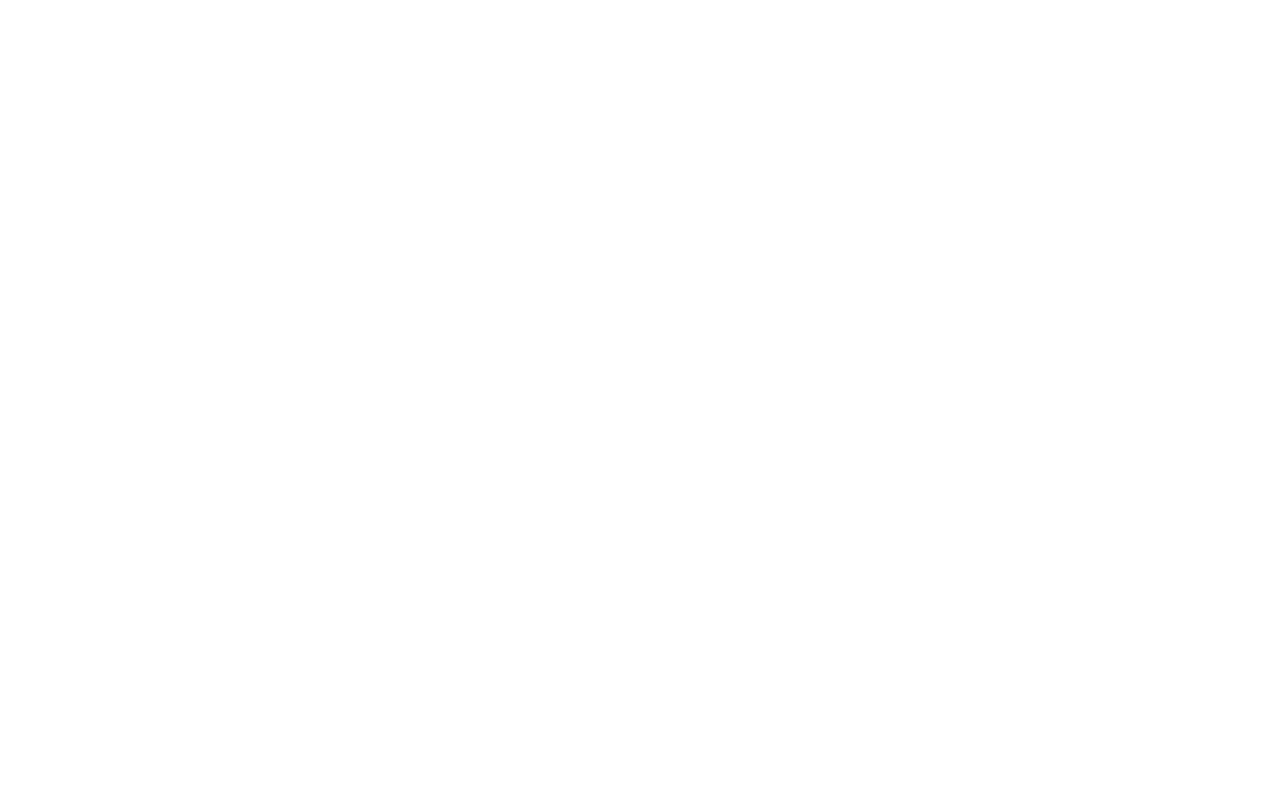
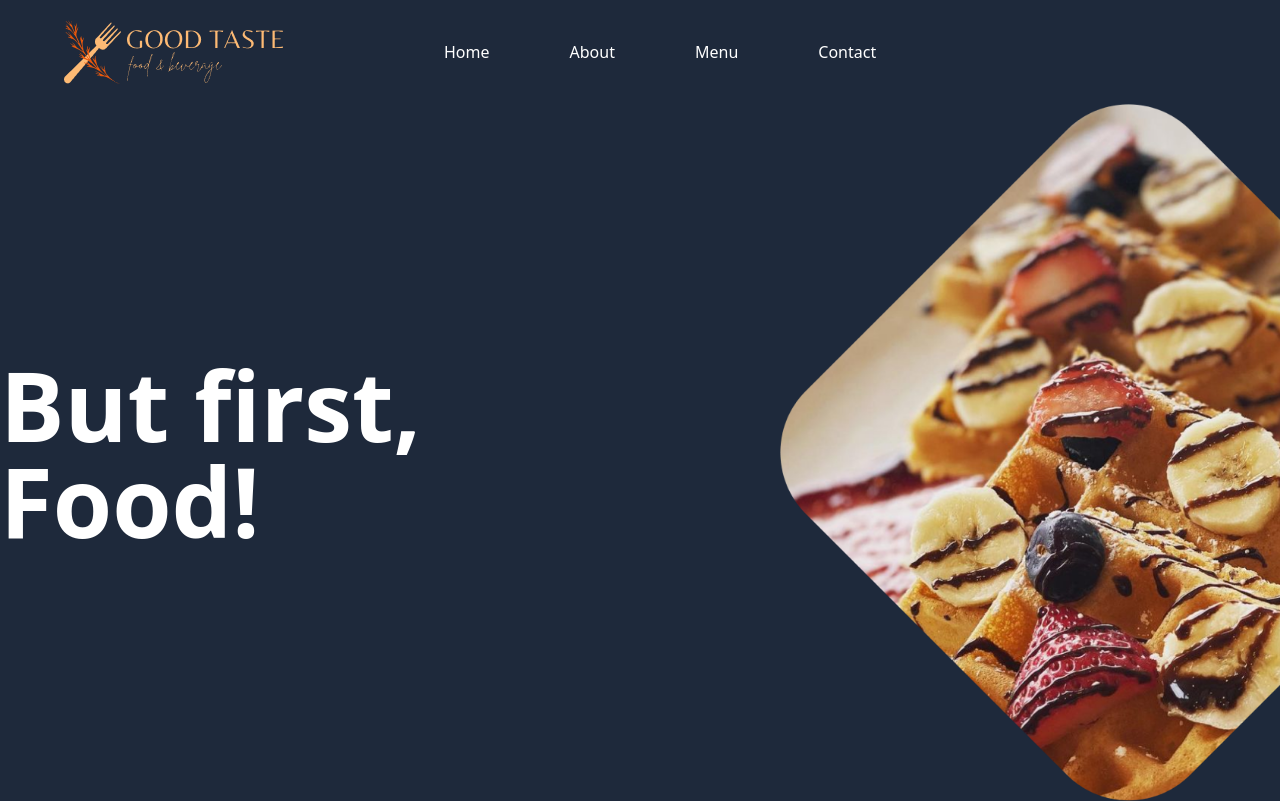
Before and after one commit to techup-group12/Group12-landing, a plain HTML site: page index.html in a window 1280 px wide. Drawn offline with nearby package versions, Linux system fonts and the light colour scheme.

Commit message:
added navbar section

```diff
--- a/index.html
+++ b/index.html
@@ -4,9 +4,22 @@
     <meta charset="UTF-8">
     <meta http-equiv="X-UA-Compatible" content="IE=edge">
     <meta name="viewport" content="width=device-width, initial-scale=1.0">
+    <script src="https://cdn.tailwindcss.com"></script>
     <title>Document</title>
 </head>
-<body>
-
+<body class="bg-slate-800">
+    <nav class="flex items-center space-x-40 px-16 py-5">
+        <img src="/logo.png" class="">
+        <ul class="flex space-x-20 text-white">
+            <li>Home</li>
+            <li>About</li>
+            <li>Menu</li>
+            <li>Contact</li>
+        </ul>
+    </nav>
+    <div class="flex justify-between items-center">
+    <h1 class="text-white text-8xl font-bold">But first,<br>Food!</h1>
+    <img src="/image.png" class="w-[500px] h-auto">
+    </div>
 </body>
 </html>
```
Also changed, not shown: image.png (added), logo.png (added).
